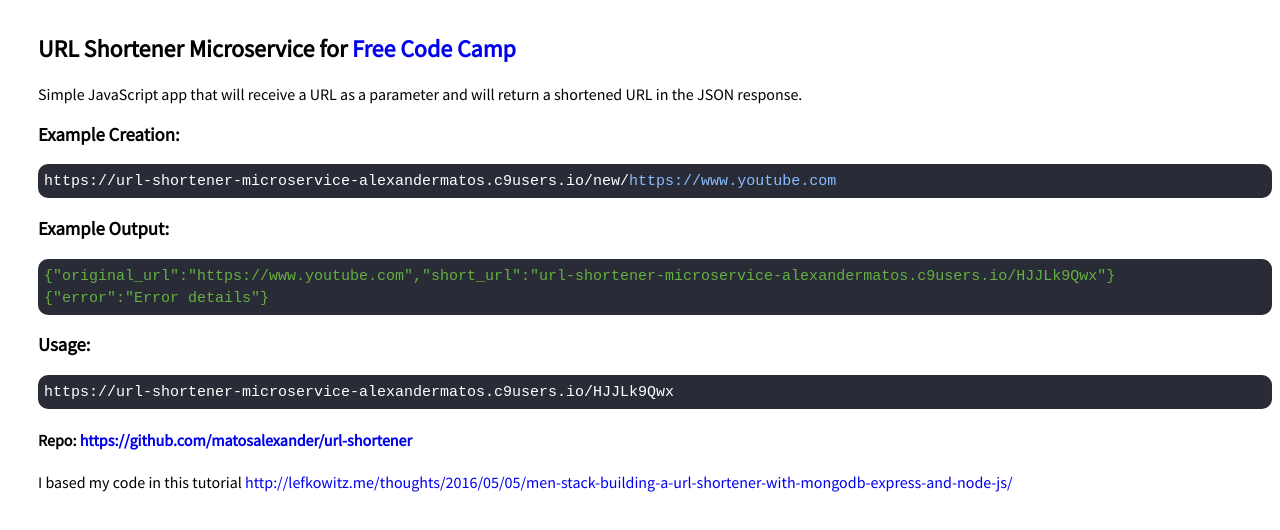
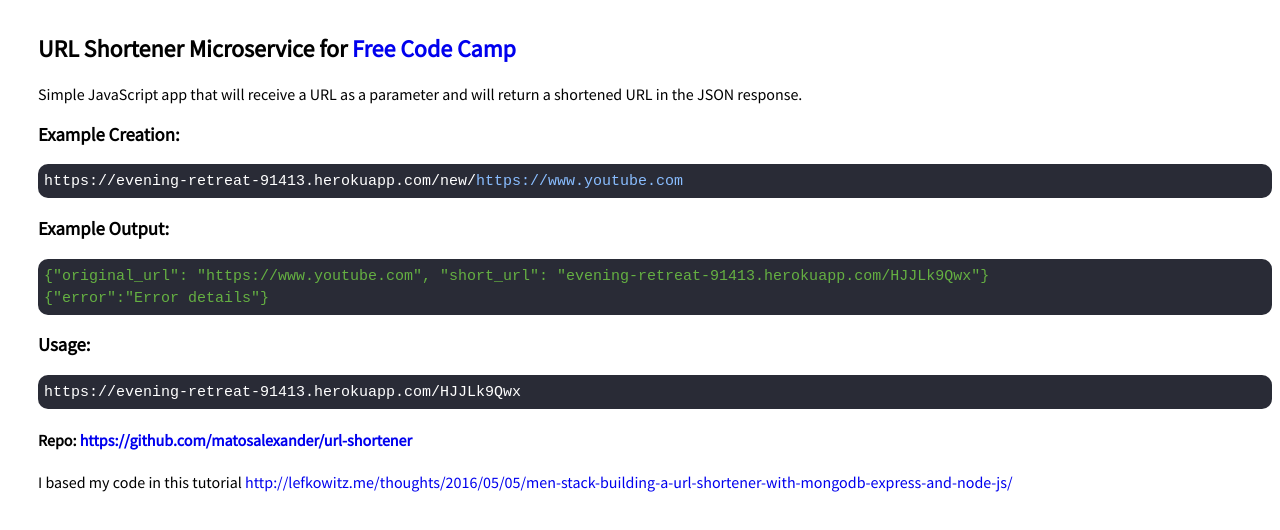
Before and after one commit to matosalexander/url-shortener, a website: page index.html in a window 1280 px wide. Drawn offline with Linux system fonts and the light colour scheme.

Commit message:
minor chanjes

```diff
--- a/index.html
+++ b/index.html
@@ -39,18 +39,18 @@
     <p>Simple JavaScript app that will receive a URL as a parameter and will return a shortened URL in the JSON response.</p>
     <h3>Example Creation:</h3>
     <div class="example">
-        <code>https://url-shortener-microservice-alexandermatos.c9users.io/new/<span class="parameter">https://www.youtube.com</span></code>
+        <code>https://evening-retreat-91413.herokuapp.com/new/<span class="parameter">https://www.youtube.com</span></code>
     </div>
     <h3>Example Output:</h3>
     <div class="example">
-        <code><span class="output">{"original_url":"https://www.youtube.com","short_url":"url-shortener-microservice-alexandermatos.c9users.io/HJJLk9Qwx"}</span></code>
+        <code><span class="output">{"original_url": "https://www.youtube.com", "short_url": "evening-retreat-91413.herokuapp.com/HJJLk9Qwx"}</span></code>
         <br/>
         <code><span class="output">{"error":"Error details"}</span></code>
     </div>
 
     <h3>Usage:</h3>
     <div class=example>
-     <code>https://url-shortener-microservice-alexandermatos.c9users.io/HJJLk9Qwx</code>
+     <code>https://evening-retreat-91413.herokuapp.com/HJJLk9Qwx</code>
     </div>
 
 
```
Also changed, not shown: README.md.
